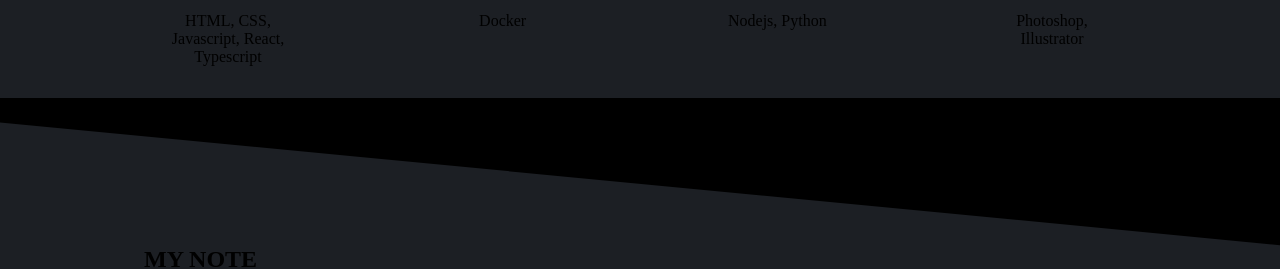
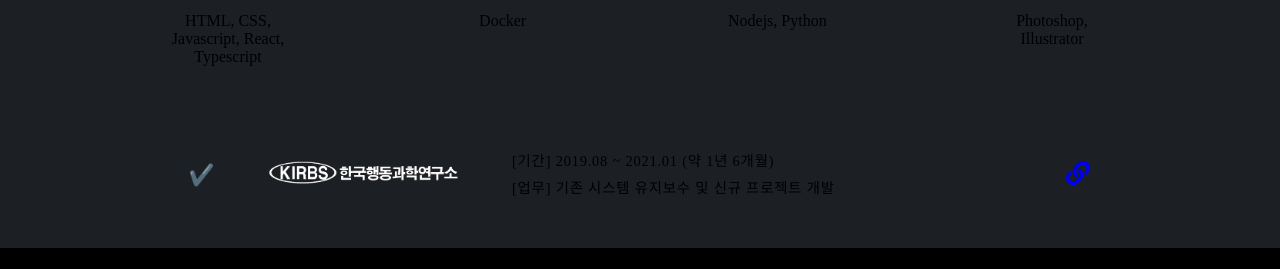
Before and after one commit to hyunjiyoo/portfolio, a React (Create React App) app: page / in a window 1280 px wide. Shown: the part 860-1129 px from the top of the page. Built offline with nearby package versions, Linux system fonts and the light colour scheme.

Commit message:
about 섹션에 career 추가

```diff
--- a/src/components/body/about/about.module.css
+++ b/src/components/body/about/about.module.css
@@ -36,3 +36,7 @@
   margin: auto;
   margin-top: 1em;
 }
+
+.career {
+  margin-top: 4rem;
+}
--- a/src/components/body/about/about.tsx
+++ b/src/components/body/about/about.tsx
@@ -1,4 +1,5 @@
 import Title from '../shared/title/title';
+import Career from './career';
 import styles from './about.module.css';
 
 const About = (): JSX.Element => (
@@ -14,21 +15,22 @@ const About = (): JSX.Element => (
           <div className={styles.subject}>FRONT END</div>
           <p className={styles.description}>HTML, CSS, Javascript, React, Typescript</p>
         </div>
-
         <div className={styles.item}>
           <div className={styles.subject}>INFRA</div>
           <p className={styles.description}>Docker</p>
         </div>
-
         <div className={styles.item}>
           <div className={styles.subject}>BACK END</div>
           <p className={styles.description}>Nodejs, Python</p>
         </div>
-
         <div className={styles.item}>
           <div className={styles.subject}>DESIGN</div>
           <p className={styles.description}>Photoshop, Illustrator</p>
         </div>
+      </div>
+
+      <div className={styles.career}>
+        <Career />
       </div>
     </div>
   </section>
--- /dev/null
+++ b/src/components/body/about/career.module.css
@@ -0,0 +1,74 @@
+@value makerLightBlack, makerDarkBlack, makerWhite, makerYellow, makerPurple, makerPink from '../../shared/colors.css';
+
+.container {
+  display: flex;
+  align-items: center;
+  border: 2px solid makerPurple;
+  border-radius: 50px;
+  padding: 1em;
+  color: makerWhite;
+}
+
+.container:hover > .icon {
+  background: makerPink;
+  transform: translateX(10%);
+  transition: all 300ms ease-in;
+}
+
+.container:hover .icon__link {
+  color: makerWhite;
+}
+
+.title {
+  display: flex;
+  align-items: center;
+  border: 2.2px solid makerYellow;
+  border-radius: 40px;
+  flex: 0.35;
+}
+
+.number {
+  background-color: makerYellow;
+  color: makerDarkBlack;
+  width: 4em;
+  height: 1.8em;
+  border-radius: 2em 0 0 2em;
+  text-align: center;
+  font-weight: bold;
+  font-size: 1.3rem;
+  line-height: 2em;
+}
+
+.logo {
+  width: 12em;
+  margin: 0 1.5em;
+}
+
+.contents {
+  flex: 0.63;
+  display: flex;
+  flex-direction: column;
+}
+
+.contents p {
+  margin: 0.2em 2em;
+  font-size: 0.9rem;
+  letter-spacing: 0.8px;
+}
+
+.icon {
+  background: makerWhite;
+  width: 3em;
+  height: 3em;
+  border-radius: 2em;
+  display: flex;
+  justify-content: center;
+  align-items: center;
+}
+
+.icon__link {
+  flex: 0.02;
+  color: makerDarkBlack;
+  font-size: 1.5rem;
+  cursor: pointer;
+}
--- /dev/null
+++ b/src/components/body/about/career.tsx
@@ -0,0 +1,21 @@
+import { faLink } from '@fortawesome/free-solid-svg-icons';
+import { FontAwesomeIcon } from '@fortawesome/react-fontawesome';
+import styles from './career.module.css';
+
+const Career = () => (
+  <div className={styles.container}>
+    <div className={styles.title}>
+      <span className={styles.number}>✔️</span>
+      <img className={styles.logo} src="/images/kirbs_logo.png" alt="kirbs__logo" />
+    </div>
+    <div className={styles.contents}>
+      <p>[기간] 2019.08 ~ 2021.01 (약 1년 6개월)</p>
+      <p>[업무] 기존 시스템 유지보수 및 신규 프로젝트 개발</p>
+    </div>
+    <a className={styles.icon} href="https://hjyooo.notion.site/3635ae9f47f04b57ba4731d828de225d" target="_blank">
+      <FontAwesomeIcon className={styles.icon__link} icon={faLink} />
+    </a>
+  </div>
+);
+
+export default Career
```
